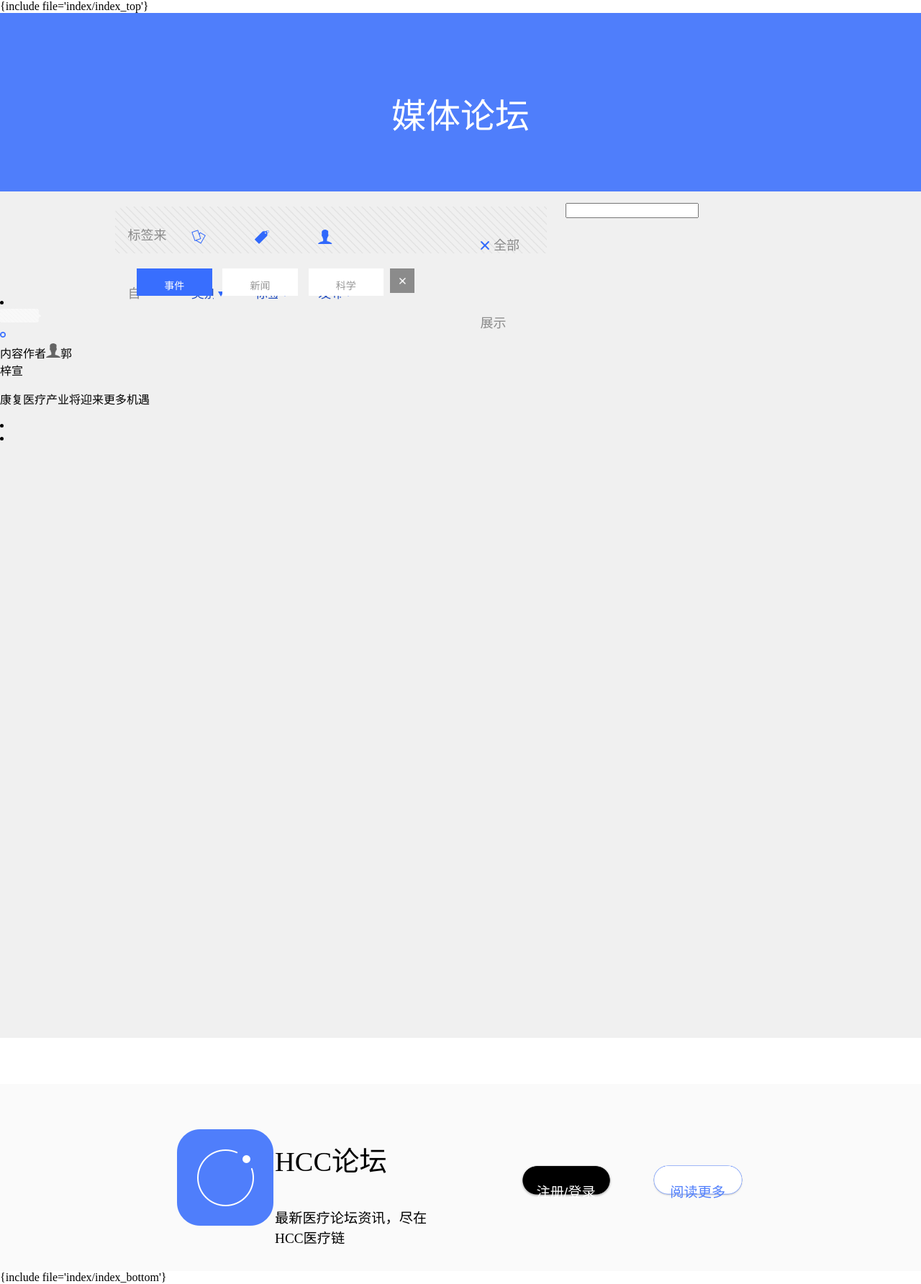
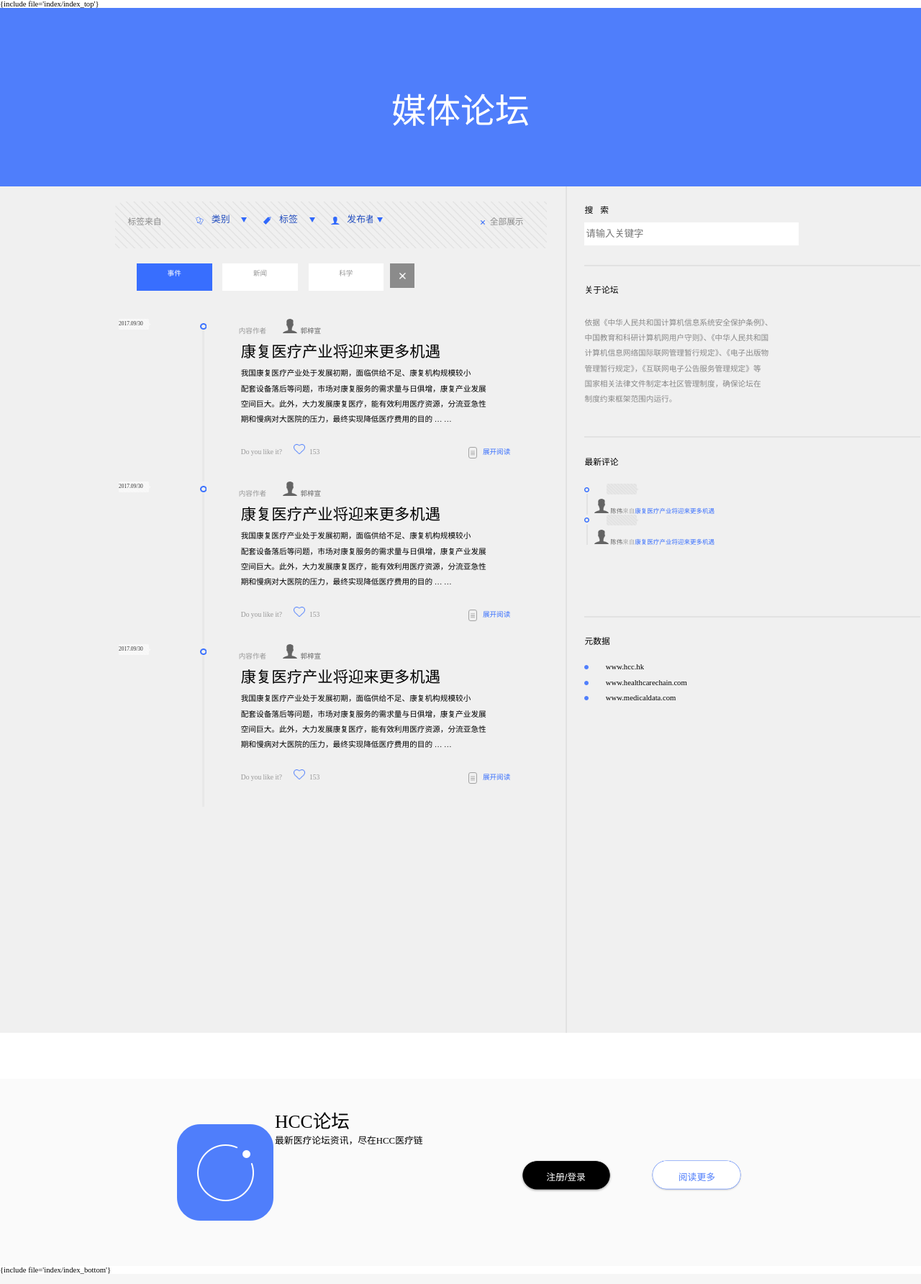
Before and after one commit to larkin2296/lianxing_web, a PHP site: page /lianxing/apps/index/view/forum/index.html in a window 1280 px wide. Shown: the whole page at 72% size. Run offline with PHP 8.4, Linux system fonts and the light colour scheme; some libraries are stand-ins or nearby versions.

Commit message:
no message

```diff
--- a/apps/index/view/forum/index.html
+++ b/apps/index/view/forum/index.html
@@ -43,39 +43,118 @@
         </div>
         <div class="forum_article">
                 <li>
-                    <div class="forum_article_date"></div>
-                    <div>
+                    <div class="forum_article_date">2017.09/30</div>
+                    <div class="forum_article_right">
                         <div class="forum_article_pic"></div>
                         <div class="forum_article_from">
-                                <span>内容作者</span><img src="__static__/img/forum_user.png" /><span>郭梓宣</span>
+                                <span>内容作者</span><img src="__static__/img/forum_user.png" /><span style="color: #646464;">郭梓宣</span>
                         </div>
-                        <div class="">
+                        <div class="forum_article_main">
                             <p>康复医疗产业将迎来更多机遇</p>
-                            <div></div>
-                            <div>
-                                <div></div>
-                                <div></div>
+                            <div class="forum_article_content">
+                                我国康复医疗产业处于发展初期，面临供给不足、康复机构规模较小<br/>
+                                配套设备落后等问题，市场对康复服务的需求量与日俱增，康复产业发展<br/>
+                                空间巨大。此外，大力发展康复医疗，能有效利用医疗资源，分流亚急性<br/>
+                                期和慢病对大医院的压力，最终实现降低医疗费用的目的 … …<br/>
+                            </div>
+                            <div class="forum_article_bottom">
+                                <div class="forum_article_bottom_left">
+                                    <span>Do you like it?</span><img src="__static__/img/forum_like_1.png" />153
+                                </div>
+                                <div class="forum_article_bottom_right"><img src="__static__/img/forum_more.png" />展开阅读</div>
                             </div>
                         </div>
                     </div>
                 </li>
-                <li></li>
-                <li></li>
+            <li>
+                <div class="forum_article_date">2017.09/30</div>
+                <div class="forum_article_right">
+                    <div class="forum_article_pic"></div>
+                    <div class="forum_article_from">
+                        <span>内容作者</span><img src="__static__/img/forum_user.png" /><span style="color: #646464;">郭梓宣</span>
+                    </div>
+                    <div class="forum_article_main">
+                        <p>康复医疗产业将迎来更多机遇</p>
+                        <div class="forum_article_content">
+                            我国康复医疗产业处于发展初期，面临供给不足、康复机构规模较小<br/>
+                            配套设备落后等问题，市场对康复服务的需求量与日俱增，康复产业发展<br/>
+                            空间巨大。此外，大力发展康复医疗，能有效利用医疗资源，分流亚急性<br/>
+                            期和慢病对大医院的压力，最终实现降低医疗费用的目的 … …<br/>
+                        </div>
+                        <div class="forum_article_bottom">
+                            <div class="forum_article_bottom_left">
+                                <span>Do you like it?</span><img src="__static__/img/forum_like_1.png" />153
+                            </div>
+                            <div class="forum_article_bottom_right"><img src="__static__/img/forum_more.png" />展开阅读</div>
+                        </div>
+                    </div>
+                </div>
+            </li><li>
+            <div class="forum_article_date">2017.09/30</div>
+            <div class="forum_article_right">
+                <div class="forum_article_pic"></div>
+                <div class="forum_article_from">
+                    <span>内容作者</span><img src="__static__/img/forum_user.png" /><span style="color: #646464;">郭梓宣</span>
+                </div>
+                <div class="forum_article_main">
+                    <p>康复医疗产业将迎来更多机遇</p>
+                    <div class="forum_article_content">
+                        我国康复医疗产业处于发展初期，面临供给不足、康复机构规模较小<br/>
+                        配套设备落后等问题，市场对康复服务的需求量与日俱增，康复产业发展<br/>
+                        空间巨大。此外，大力发展康复医疗，能有效利用医疗资源，分流亚急性<br/>
+                        期和慢病对大医院的压力，最终实现降低医疗费用的目的 … …<br/>
+                    </div>
+                    <div class="forum_article_bottom">
+                        <div class="forum_article_bottom_left">
+                            <span>Do you like it?</span><img src="__static__/img/forum_like_1.png" />153
+                        </div>
+                        <div class="forum_article_bottom_right"><img src="__static__/img/forum_more.png" />展开阅读</div>
+                    </div>
+                </div>
+            </div>
+        </li>
         </div>
     </div>
     <div class="forum_right">
-        <div>
-            <p></p>
-            <input type="text" />
+        <div class="forum_right_search">
+            <p>搜索</p>
+            <input type="text" class="search" name="search" placeholder="请输入关键字"/>
         </div>
-        <div>
-            <p></p>
+        <div class="forum_right_about">
+            <p>关于论坛</p>
+            依据《中华人民共和国计算机信息系统安全保护条例》、<br/>
+            中国教育和科研计算机网用户守则》、《中华人民共和国<br />
+            计算机信息网络国际联网管理暂行规定》、《电子出版物<br />
+            管理暂行规定》，《互联网电子公告服务管理规定》等<br />
+            国家相关法律文件制定本社区管理制度，确保论坛在<br />
+            制度约束框架范围内运行。
         </div>
-        <div>
-
+        <div class="forum_right_pinglun">
+            <p>最新评论</p>
+            <li>
+            <div class="forum_right_pinglun_top">
+                <div class="forum_article_pic_1"></div>
+                <div class="forum_article_date_1"></div>
+            </div>
+            <div class="forum_right_pinglun_center">
+                <img src="__static__/img/forum_user.png" /> <span class="pinglun_user">陈伟</span><span>来自</span><span class="pinglun_from">康复医疗产业将迎来更多机遇</span>
+            </div>
+        </li>
+            <li>
+                <div class="forum_right_pinglun_top">
+                    <div class="forum_article_pic_1"></div>
+                    <div class="forum_article_date_1"></div>
+                </div>
+                <div class="forum_right_pinglun_center">
+                    <img src="__static__/img/forum_user.png" /> <span class="pinglun_user">陈伟</span><span>来自</span><span class="pinglun_from">康复医疗产业将迎来更多机遇</span>
+                </div>
+            </li>
         </div>
-        <div>
-            <p></p>
+        <div class="forum_right_bottom">
+            <p>元数据</p>
+            <li><img src="__static__/img/Oval Copy 3.png" />www.hcc.hk</li>
+            <li><img src="__static__/img/Oval Copy 3.png" />www.healthcarechain.com</li>
+            <li><img src="__static__/img/Oval Copy 3.png" />www.medicaldata.com</li>
         </div>
     </div>
 </div>
@@ -101,3 +180,22 @@
 {include file='index/index_bottom'}
 </body>
 </html>
+<script>
+    var html = document.documentElement;
+
+    // 封装一个函数
+    function fontS(){
+        // 获取 html 的宽
+        var hW = html.offsetWidth;
+        // 计算字体大小，这里是 html 宽的五十分之一
+        var hS = hW / 120;
+        // 给刚开始时的 html 设置字体大小
+        html.style.fontSize = hS + "px";
+    }
+    // 当窗口大小改变时执行函数
+    fontS();
+    window.onresize = function(){
+        location.reload();
+        fontS();
+    }
+</script>
--- a/apps/index/view/index/index.html
+++ b/apps/index/view/index/index.html
@@ -299,4 +299,7 @@
         var k = (z+zz)/2666;
         $("html,body").animate({scrollTop:3802*k*1.01},1000);
     })
+    $('.more').click(function(){
+        location.href = '__back__/index.php/index/forum';
+    })
 </script>
--- a/apps/index/view/index/index_top.html
+++ b/apps/index/view/index/index_top.html
@@ -22,7 +22,7 @@
             <li class="meau_list">媒体资讯</li>
             <li class="meau_list">区块链</li>
             <li class="meau_list"><a href="__back__/index.php/index/about/index">关于我们</a></li>
-            <li class="meau_list"><a href="__back__/index.php/index/login/index">论坛</a></li>
+            <li class="meau_list"><a href="__back__/index.php/index/forum/index">论坛</a></li>
         </ul>
     </div>
 </div>
--- a/public/static/css/forum.css
+++ b/public/static/css/forum.css
@@ -6,6 +6,15 @@ body,html{
 ul{
     padding:0px;
     margin:0px;
+}
+p{
+    display: block;
+    -webkit-margin-before: 0em;
+    -webkit-margin-after: 0em;
+    -webkit-margin-start: 0px;
+    -webkit-margin-end: 0px;
+    margin-top:0px;
+    margin-bottom: 0px;
 }
 select {
     /*统一边框*/
@@ -46,36 +55,38 @@ select {
     background: url('../img/forum_title.png') no-repeat;
     background-size:cover;
     font-family: PingFangSC-Light;
-    font-size: 18px;
+    font-size: 110%;
     color: #8A8A8A;
     margin:2.7% 20.3%;
 }
 .forum_left_title li{
-    width:11.7%;
+    width:12.7%;
     height:100%;
     float:left;
     list-style: none;
-    line-height:450%;
+    margin-top:3%;
     margin-left:3%;
 }
 .forum_left_title li img{
+    width:15%;
     vertical-align: middle;
     padding-right:10%;
 }
 .forum_left_title_right{
     width:11%;
     height:100%;
-    line-height:600%;
+    line-height:500%;
     float: right;
     margin-right: 4.4%;
 }
 .forum_left_title_right img{
+    width:10%;
     margin-right: 10%;
 }
 .forum_left_title select{
     width:65%;
     font-family: PingFangSC-Light;
-    font-size: 18px;
+    font-size: 110%;
     color: #234EBF;
 }
 .forum_left_label{
@@ -91,51 +102,123 @@ select {
     height:100%;
     margin-left:3.5%;
     font-family: PingFangSC-Light;
-    font-size: 14px;
+    font-size: 90%;
     color: #979797;
-    line-height:360%;
     text-align: center;
+    line-height:300%;
 }
 .forum_left_label_active{
     color: #ffffff;
-    background-color: #386EFE;;
+    background-color: #386EFE;
 }
 .forum_left_label img{
     width:8.2%;
     margin-left:2%;
     vertical-align: middle;
 }
+
 .forum_article{
     width:100%;
-    height:auto;
+    height:100%;
     min-height:1157px;
-    overflow: scroll;
+    overflow: hidden;
+    margin-top:5%;
 }
 .forum_article li{
     width:71.9%;
-    height:33.2%;
+    height:21em;
+    margin-left:21%;
+    list-style: none;
 }
 .forum_article_date{
     width:10%;
     height:2em;
     background: url('../img/forum_date_1.png') no-repeat;
     background-size: contain;
+    float:left;
+    line-height:2em;
+    font-family: PingFangSC-Thin;
+    font-size: 70%;
+    color: #323232;
 }
 .forum_article_pic{
     width:1.5%;
     height:1em;
     background: url('../img/forum_combine.png') no-repeat;
     background-size: contain;
+    float:left;
+    margin-top: 1%;
+    margin-left: 10%;
 }
 .forum_article_from{
-    width:20.3%;
+    width:40.3%;
     height:2%;
+    float:left;
+    margin-left: 8%;
 }
+.forum_article_from img{
+    margin-left: 10%;
+    margin-right: 2%;
+}
+.forum_article_from span{
+    font-family: PingFangSC-Light;
+    font-size: 90%;
+    color: #979797;
+}
+.forum_article_right{
+    width: 100%;
+    height: 117%;
+}
+.forum_article_main{
+    width: 70%;
+    height: 80%;
+    margin-left: 20.5%;
+    float: left;
+    padding-left: 9%;
+    border-left: 3px solid #E8E8E8;
+    line-height:200%;
+}
+.forum_article_main p{
+    margin-top:5%;
+    font-family: PingFangSC-Regular;
+    font-size: 200%;
+    color: #000000;
+    margin-bottom:2%;
+}
+.forum_article_content{
+    width:100%;
+    height:9em;
+}
+.forum_article_bottom{
+    width:100%;
+    height:5em;
+    line-height:5em;
+    font-family: PingFangSC-Light;
+    font-size: 90%;
 
-
-
-
-
+}
+.forum_article_bottom_left{
+    width:80%;
+    height:100%;
+    float:left;
+    color: #979797;
+}
+.forum_article_bottom_left img{
+    width:5%;
+    margin-left:5%;
+    margin-right:2%;
+}
+.forum_article_bottom_right{
+    width: 20%;
+    height: 100%;
+    float: left;
+    color: #386FFD;
+}
+.forum_article_bottom_right img{
+    width:15%;
+    vertical-align: middle;
+    margin-right:10%;
+}
 
 
 
@@ -155,15 +238,125 @@ select {
 
 .forum_right{
     float:left;
-    width:38.6%;
+    width:38.4%;
     height:100%;
+    border-left:2px solid  #E2E2E2;
 }
-
-
-
-
-
-
+.forum_right_search{
+    width:95%;
+    height:8em;
+    margin-left:5%;
+    border-bottom: 2px solid  #E2E2E2;
+}
+.forum_right_search p{
+    font-family: PingFangSC-Regular;
+    font-size: 110%;
+    color: #000000;
+    letter-spacing: 10px;
+    margin-top:5%;
+}
+.forum_right_search .search{
+    width:62.8%;
+    height:35.8%;
+    border:none;
+    margin-top:2%;
+}
+.forum_right_about{
+    width:95%;
+    height:20em;
+    margin-left:5%;
+    border-bottom: 2px solid  #E2E2E2;
+    font-family: PingFangSC-Light;
+    font-size: 100%;
+    color: #888888;
+    line-height:200%;
+}
+.forum_right_about p{
+    font-family: PingFangSC-Regular;
+    font-size: 110%;
+    color: #000000;
+    margin-top:5%;
+    margin-bottom:5%;
+}
+.forum_right_pinglun{
+    width:95%;
+    height:21em;
+    margin-left:5%;
+    border-bottom: 2px solid  #E2E2E2;
+}
+.forum_right_pinglun_top{
+    width:100%;
+    height:2em;
+}
+.forum_right_pinglun p{
+    font-family: PingFangSC-Regular;
+    font-size: 110%;
+    color: #000000;
+    margin-top:5%;
+    margin-bottom:5%;
+}
+.forum_right_pinglun li{
+    list-style: none;
+}
+.forum_article_date_1{
+    width:10%;
+    height:2em;
+    background: url('../img/forum_date_2.png') no-repeat;
+    background-size: contain;
+    float:left;
+    line-height:2em;
+    font-family: PingFangSC-Thin;
+    font-size: 70%;
+    margin-left:5%;
+    color: #323232;
+}
+.forum_article_pic_1 {
+    width: 1.5%;
+    height: 1em;
+    background: url(../img/forum_combine.png) no-repeat;
+    background-size: contain;
+    float: left;
+    margin-top: 1%;
+}
+.forum_right_pinglun_center{
+    width: 100%;
+    height: 2.5em;
+    margin-left: 0.5%;
+    font-family: PingFangSC-Regular;
+    font-size: 80%;
+    color: #ACACAC;
+    border-left: 2px solid #E2E2E2;
+    margin-top: -1.5%;
+    padding-top: 1.5%;
+}
+.forum_right_pinglun_center img{
+    margin-left:2%;
+}
+.pinglun_user{
+    color:#646464;
+}
+.pinglun_from{
+    color: #386FFD;
+}
+.forum_right_bottom{
+    width:95%;
+    margin-left:5%;
+}
+.forum_right_bottom p{
+    font-family: PingFangSC-Regular;
+    font-size: 110%;
+    color: #000000;
+    margin-top:5%;
+    margin-bottom:5%;
+}
+.forum_right_bottom li{
+    list-style: none;
+    width:100%;
+    height:2em;
+}
+.forum_right_bottom li img{
+    margin-right:5%;
+}
 
 
 
--- a/public/static/css/index.css
+++ b/public/static/css/index.css
@@ -299,6 +299,7 @@ ul{
     font-family: PingFangSC-Regular;
     font-size: 14px;
     color: #39A0E7;
+    cursor: pointer;
 }
 .more img{
     margin-left:1%;
```
